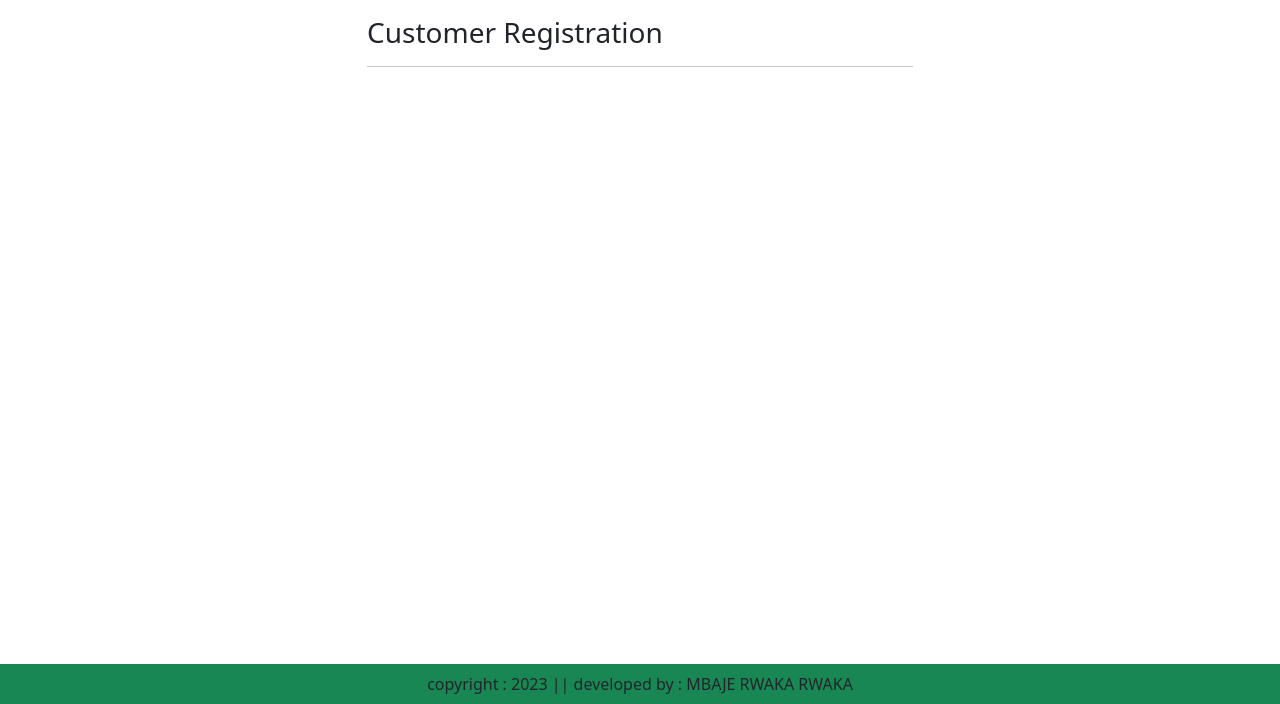
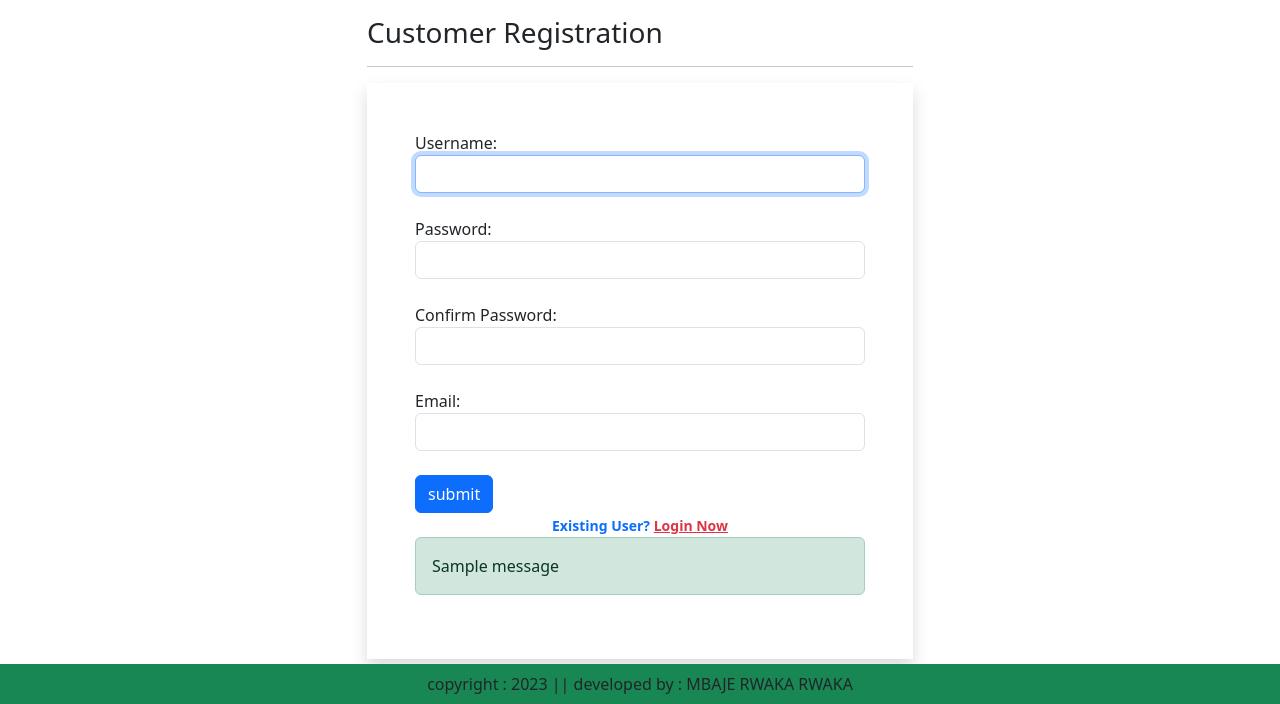
Before and after one commit to MBAJERWAKAERIC/Ecommerce_django, a Django app: page /registration/ in a window 1280 px wide. Shown: the part 96-800 px from the top of the page. Run offline with Django 4.2, Linux system fonts and the light colour scheme; one stand-in notice (Sample message) is shown.

Commit message:
registation msg

```diff
--- a/ec/app/templates/app/customerregistration.html
+++ b/ec/app/templates/app/customerregistration.html
@@ -8,6 +8,34 @@
             <div class="col-sm-6 offset-sm-3">
                 <h3> Customer Registration</h3>
                 <hr>
+                <form action="" method="post" novalidate class="shadow p-5">
+                    {% csrf_token %}
+                    {% for fm in form %}
+                    {{fm.label_tag}} {{fm}} <small class="text-danger">{{fm.errors|striptags}}</small>
+                    <br>
+                    {% endfor %}
+                    <input type="submit" value="submit" class="btn btn-primary"> <br>
+
+                    <div class="text-center text-primary fw-bold">
+                        <small>
+                            Existing User?
+                            <a href="#" class="text-danger"> Login Now </a>
+                        </small>
+                    </div>
+
+                    {% if form.non_field_errors %}
+                    {% for error in form.non_field_errors %}
+                        <p class="alert alert-danger my-3">{{error}}</p>
+                    {% endfor %}
+                    {% endif %}
+                    {% if messages %}
+                    {% for msg in messages %}
+                        <div class="alert alert-{{msg.tags}}" role="alert">{{msg}}
+
+                        </div>
+                        {% endfor %}
+                        {% endif %}
+                </form>
             </div>
         </div>
     </div>
--- a/ec/app/views.py
+++ b/ec/app/views.py
@@ -3,6 +3,7 @@ from django.shortcuts import render
 from django.views import View
 from . models import Product
 from . forms import CustomerRegistrationForm
+from django.contrib import messages
 
 # Create your views here.
 def home(request):
@@ -37,3 +38,12 @@ class CustomerRegistrationView(View):
     def get(self, request):
         form = CustomerRegistrationForm()
         return render(request, 'app/customerregistration.html', locals())
+    def post(self, request):
+        form = CustomerRegistrationForm(request.POST)
+        if form.is_valid():
+            form.save()
+            messages.success(request,"Congratilations! User register successfully")
+
+        else:
+            messages.warning(request,"invalid input data")
+        return render(request, 'app/customerregistration.html', locals())
```
Also changed, not shown: ec/db.sqlite3.
